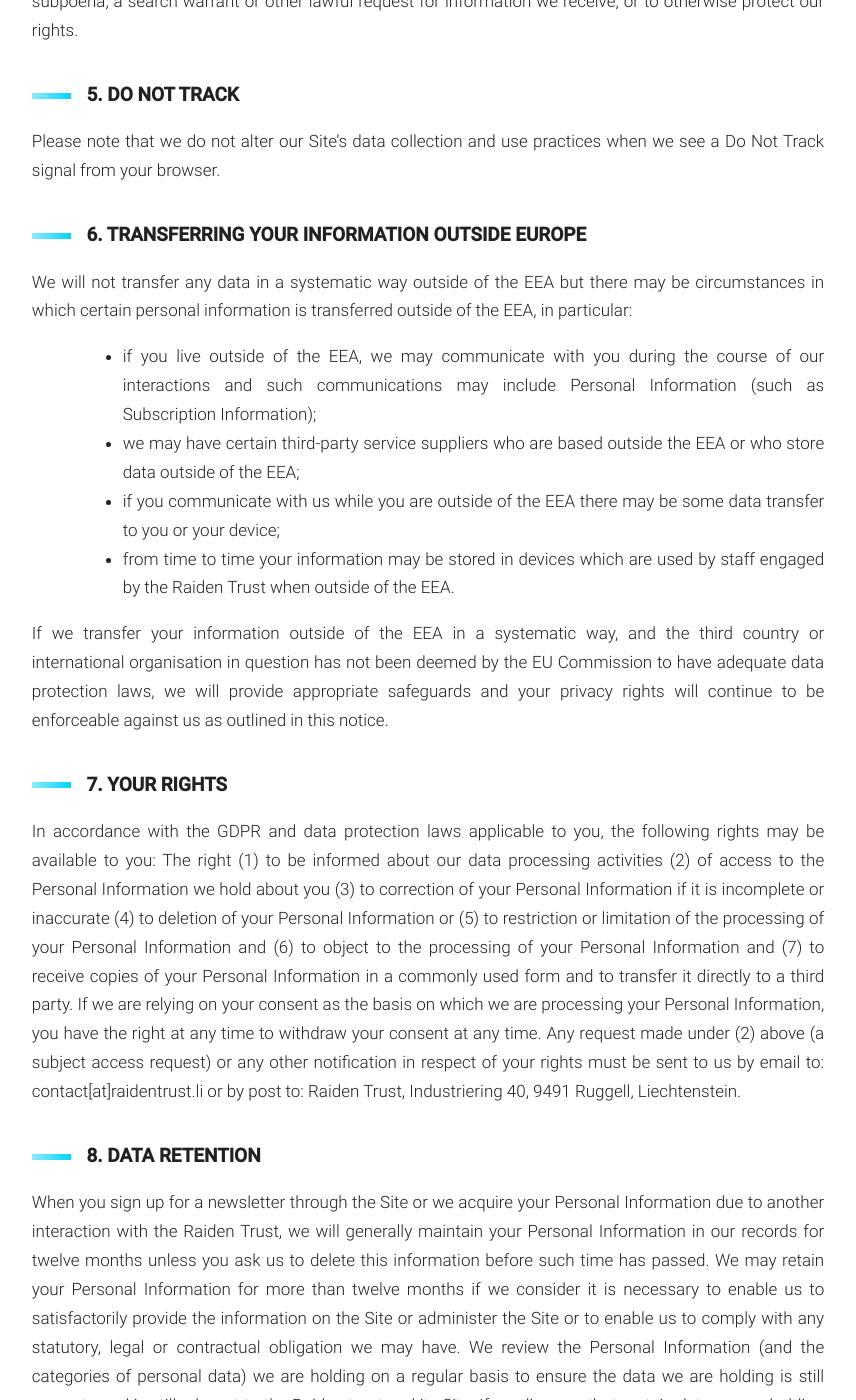
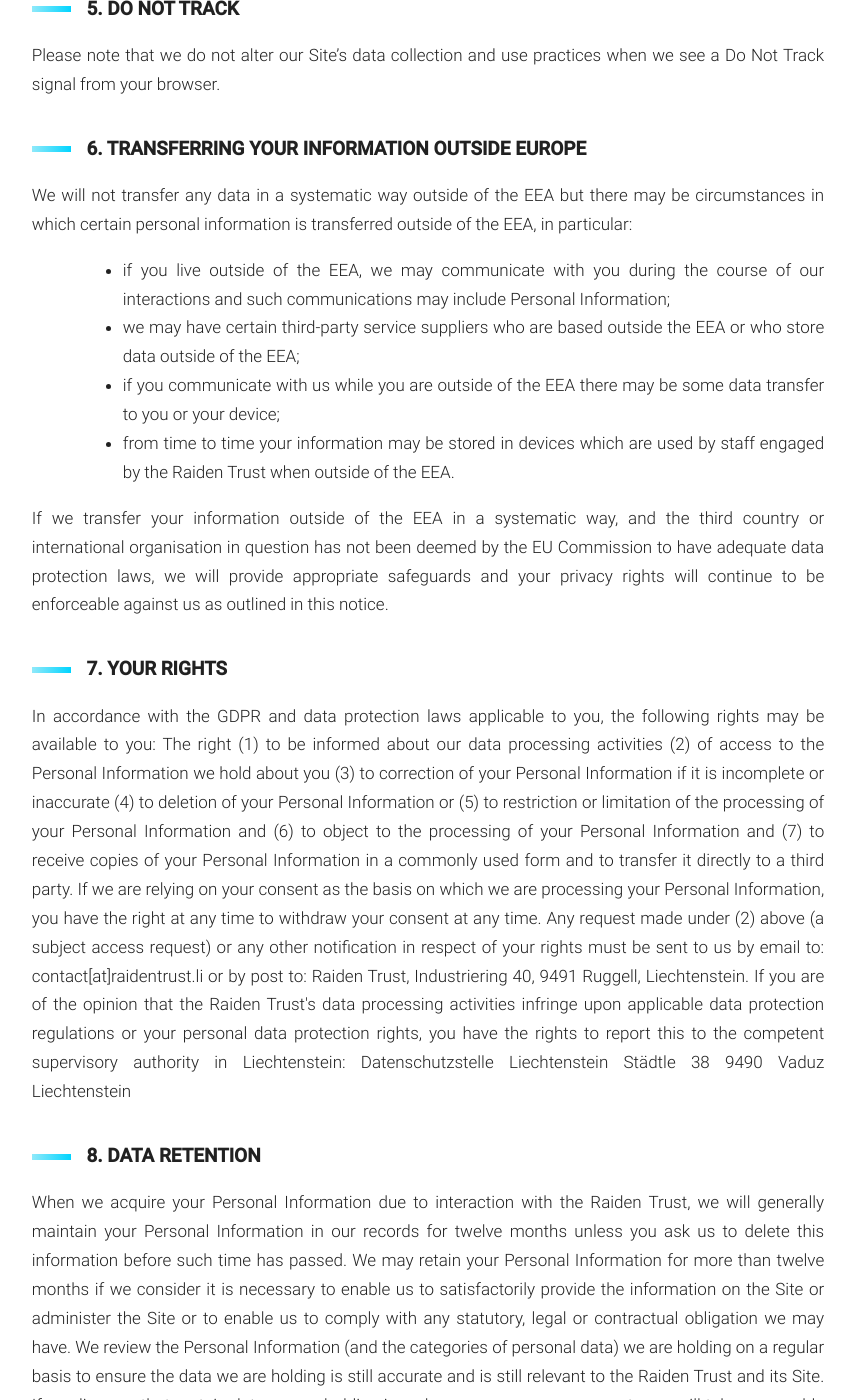
Before and after one commit to raiden-trust/website, a Jekyll site: the page built from privacy.html, in a window 1280 px wide and 1400 px high, scrolled down 2246 px. Shown: the whole window, without its empty margins (212-1068 px from the left). Built offline with Jekyll 4.4.1, drawn with Linux system fonts in a browser that asks for light colours; some of the changed text lies outside the part shown.

Commit message:
Update privacy.html

```diff
--- a/_layouts/privacy.html
+++ b/_layouts/privacy.html
@@ -88,16 +88,13 @@ layout: default
       </ol>
 
       <p class="medium justify">
-        Additionally, when you sign up for a newsletter through the Site, we
-        collect your email address and may collect additional contact details
-        such as your address and phone number. We refer to this information as
-        “Subscription Information.” In the course of our interactions, we may
+        In the course of our interactions, we may
         also collect a record and details of any correspondence or
         communications between you and us or relating to any job application,
-        information request or job application submitted to us. We refer to this
+        information request or grant application submitted to us. We refer to this
         information as “Communication Information”. When we talk about “Personal
         Information” in this Privacy Policy, we are talking both about Device
-        Information, Subscription Information and Communication Information.
+        Information and Communication Information.
       </p>
 
       <h2>
@@ -106,9 +103,8 @@ layout: default
       </h2>
 
       <p class="medium justify">
-        We use or may use the Subscription Information and Communication
-        Information that we collect generally to communicate with you via the
-        newsletters you have subscribed to and to provide any other information
+        We use or may use the Communication
+        Information that we collect generally to communicate with you regarding information
         you have requested or respond to any other correspondence. (This
         processing is necessary for our legitimate interests in being part of
         the Raiden Network ecosystem and is carried out on the basis that you
@@ -175,7 +172,7 @@ layout: default
         <li class="justify">
           if you live outside of the EEA, we may communicate with you during the
           course of our interactions and such communications may include
-          Personal Information (such as Subscription Information);
+          Personal Information;
         </li>
         <li class="justify">
           we may have certain third-party service suppliers who are based
@@ -218,22 +215,30 @@ layout: default
         respect of your rights must be sent to us by email to:
         contact[at]raidentrust.li or by post to: Raiden Trust, Industriering
         40, 9491 Ruggell, Liechtenstein.
+        If you are of the opinion that the Raiden Trust's data processing activities
+        infringe upon applicable data protection regulations or your personal data
+        protection rights, you have the rights to report this to the competent
+        supervisory authority in Liechtenstein:
+        Datenschutzstelle Liechtenstein
+        Städtle 38
+        9490 Vaduz
+        Liechtenstein
+
       </p>
 
       <h2><span class="first-line-span">.</span>8. DATA RETENTION</h2>
 
       <p class="medium justify">
-        When you sign up for a newsletter through the Site or we acquire your
-        Personal Information due to another interaction with the Raiden Trust, we will
-        generally maintain your Personal Information in our records for twelve
-        months unless you ask us to delete this information before such time has
-        passed. We may retain your Personal Information for more than twelve
-        months if we consider it is necessary to enable us to satisfactorily
+        When we acquire your Personal Information due to interaction with
+        the Raiden Trust, we will generally maintain your Personal Information in
+        our records for twelve months unless you ask us to delete this information
+        before such time has passed. We may retain your Personal Information for
+        more than twelve months if we consider it is necessary to enable us to satisfactorily
         provide the information on the Site or administer the Site or to enable
         us to comply with any statutory, legal or contractual obligation we may
         have. We review the Personal Information (and the categories of personal
         data) we are holding on a regular basis to ensure the data we are
-        holding is still accurate and is still relevant to the Raiden trust and its Site. If
+        holding is still accurate and is still relevant to the Raiden Trust and its Site. If
         we discover that certain data we are holding is no longer necessary or
         accurate, we will take reasonable steps to correct or delete this data
         as may be required.
@@ -299,14 +304,19 @@ layout: default
       <h1>Disclaimer</h1>
 
       <p class="medium justify">
-        The content of this website may contain views and opinions, errors and
+        This content of this website may contain views and opinions, errors and
         omissions by which the content creator(s) and any represented
-        organizations cannot be held liable. The wording and concepts regarding
-        financial terminology (e.g. “payments”, “checks”, “currency”, “transfer”
-        [of value]) are exclusively used in an exemplary way to describe
-        technological principles and do not necessarily conform to the real
-        world or legal equivalents of these terms and concepts.
+        organizations cannot be held liable.
       </p>
+
+      <h1>Imprint</h1>
+
+      <p class"medium justify">
+        Raiden Trust
+        Industriering 40
+        FL-9491 Ruggell
+      </p>
+
     </div>
   </div>
 </section>
```
Also changed, not shown: other parts of _layouts/privacy.html (+7 -6 lines).
